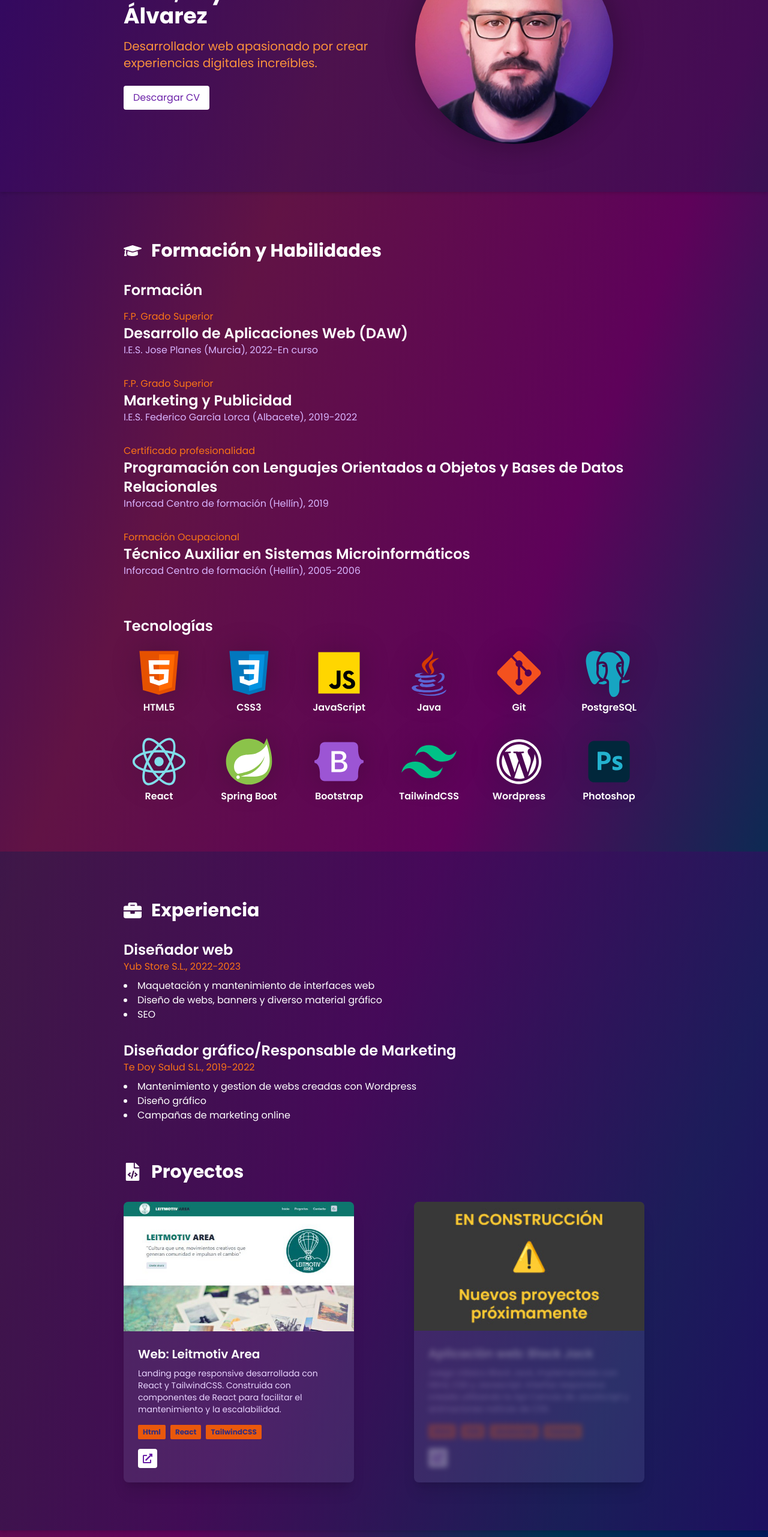
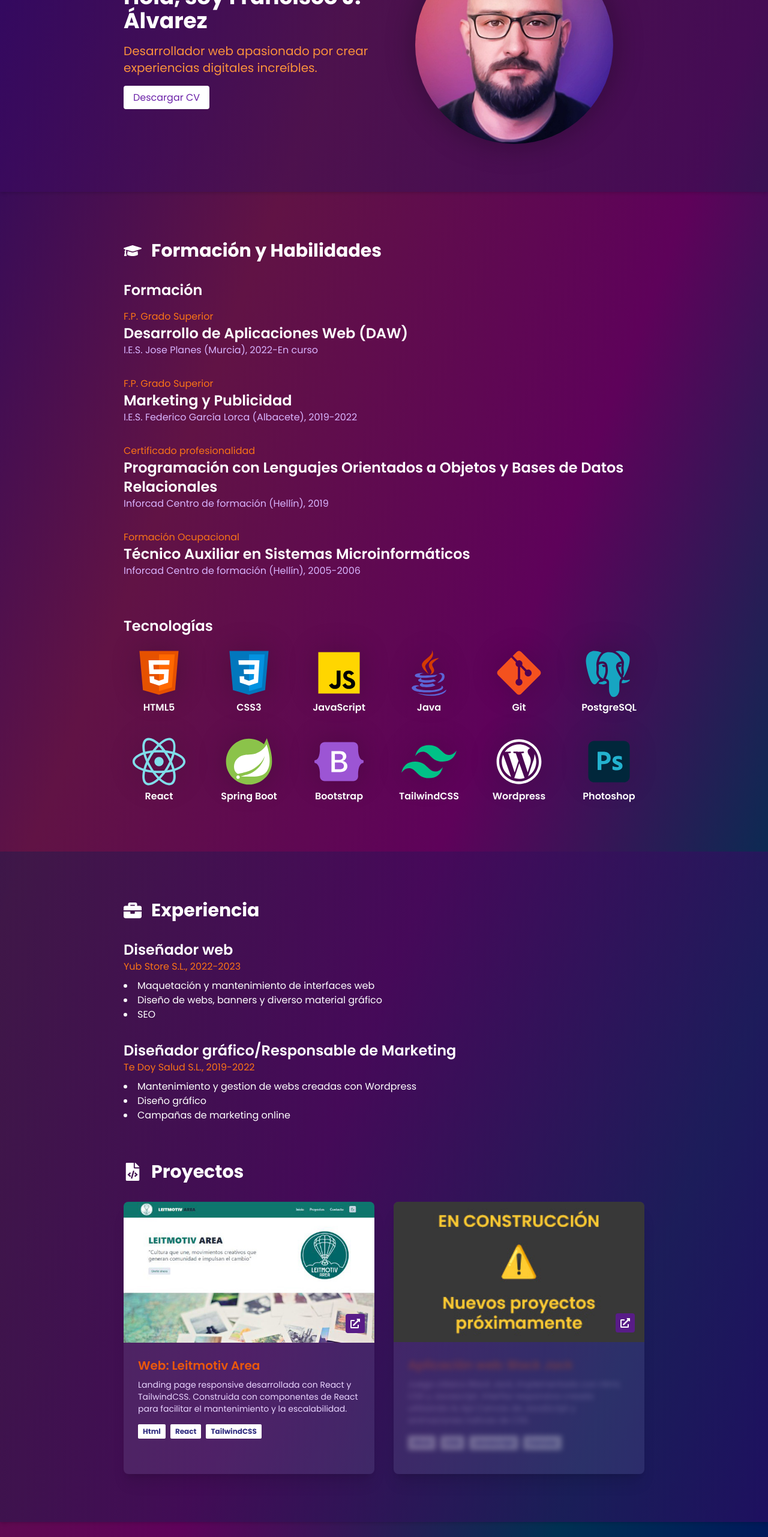
Before and after one commit to franxuhjuli/portfolio, a React (Vite) app: page / in a window 1280 px wide. Shown: the part 234-2797 px from the top of the page at 60% size. Built offline with nearby package versions, Linux system fonts and the light colour scheme.

Commit message:
descarga actualizada

```diff
--- a/src/card.jsx
+++ b/src/card.jsx
@@ -12,31 +12,32 @@ export function Card({
 
   }) {
     return (
-      <div className="bg-indigo-200 bg-opacity-10 rounded-lg shadow-xl overflow-hidden max-w-sm w-full md:w-1/2">
+      <div className="bg-indigo-200 bg-opacity-10 rounded-lg shadow-xl overflow-hidden w-full md:w-1/2">
         <div className="relative h-auto w-full className">
           <img
             onClick={() => window.open(projectUrl, "_blank")}
             src={imageUrl}
             alt={title}
-            className="cursor-pointer w-full h-full transition-transform duration-300 ease-in-out hover:scale-105 "
+            className="pointer w-full h-full transition-transform duration-300 ease-in-out hover:scale-105 "
           />
+                    <button
+            onClick={() => window.open(projectUrl, "_blank")}
+            className="absolute bottom-4 right-4 bg-purple-900 px-2 py-2 rounded hover:bg-orange-400 hover:text-purple-950 transition duration-300 hover:scale-98"
+          >
+            <FaExternalLinkAlt />
+          </button>
         </div>
         <div className={`${aditionalClassName} p-6`}>
-          <h2 className="text-xl text-white font-semibold mb-2">{title}</h2>
+          <h2 className="text-xl text-orange-600 font-semibold mb-2">{title}</h2>
           <p className="text-purple-200 text-sm mb-4">{description}</p>
           <div className="flex flex-wrap gap-2 mb-4">
             {Array.isArray(technologies) && technologies.map((tech, index) => (
-              <span key={index} className="px-2 py-1 bg-orange-600 text-indigo-900 text-xs font-bold rounded-sm">
+              <span key={index} className="px-2 py-1 bg-white text-indigo-900 text-xs font-bold rounded-sm">
                 {tech}
               </span>
             ))}
           </div>
-          <button
-            onClick={() => window.open(projectUrl, "_blank")}
-            className=" bg-white text-purple-800 px-2 py-2 rounded hover:bg-orange-400 hover:text-purple-950 transition duration-300 hover:scale-115"
-          >
-            <FaExternalLinkAlt />
-          </button>
+
         </div>
       </div>
     )
--- a/src/hero.jsx
+++ b/src/hero.jsx
@@ -1,14 +1,26 @@
-
 export function Hero() {
   return (
-<section id="hero" className="py-20 bg-gradient-to-r from-purple-950/40 to-indigo-950/40 shadow-md">
+    <section
+      id="hero"
+      className="py-20 bg-gradient-to-r from-purple-950/40 to-indigo-950/40 shadow-md"
+    >
       <div className="max-w-[900px] mx-auto px-4 flex flex-col md:flex-row items-center">
         <div className="md:w-1/2 mb-8 md:mb-0">
-    <h2 className="text-4xl font-bold mb-4">Hola, soy Francisco J. Álvarez</h2>
-    <p className="text-xl mb-6  text-orange-400">Desarrollador web apasionado por crear experiencias digitales increíbles.</p>
-<button className="bg-white text-purple-800 px-4 py-2 rounded hover:bg-orange-400 hover:text-purple-950 transition duration-100 hover:scale-105 active:scale-100">
-<a className="2rem 1rem" href="./public/CV-francisco_j_alvarez.pdf" download="CV Francisco J. Alvarez">Descargar CV</a>
-    </button>
+          <h2 className="text-4xl font-bold mb-4">
+            Hola, soy Francisco J. Álvarez
+          </h2>
+          <p className="text-xl mb-6  text-orange-400">
+            Desarrollador web apasionado por crear experiencias digitales
+            increíbles.
+          </p>
+
+          <a
+            className="2rem 1rem bg-white text-purple-800 px-4 py-2 rounded hover:bg-orange-400 hover:text-purple-950 transition duration-100 hover:scale-105 active:scale-100"
+            href="./public/CV-francisco_j_alvarez.pdf"
+            download="CV Francisco J. Alvarez"
+          >
+            Descargar CV
+          </a>
         </div>
         <div className="md:w-1/2">
           <img
@@ -21,5 +33,5 @@ export function Hero() {
         </div>
       </div>
     </section>
-    )
+  );
 }
--- a/src/proyects.jsx
+++ b/src/proyects.jsx
@@ -13,7 +13,7 @@ export function Proyects() {
         <FaFileCode className="mr-4" />
         Proyectos
       </h2>
-      <div className="flex flex-column md:flex-row justify-between">
+      <div className="flex flex-column md:flex-row justify-between gap-8">
         <Card
           title="Web: Leitmotiv Area"
           description="Landing page responsive desarrollada con React y TailwindCSS. Construida con componentes de React para facilitar el mantenimiento y la escalabilidad."
```
Lines whose indentation alone changed are shown as unchanged.
